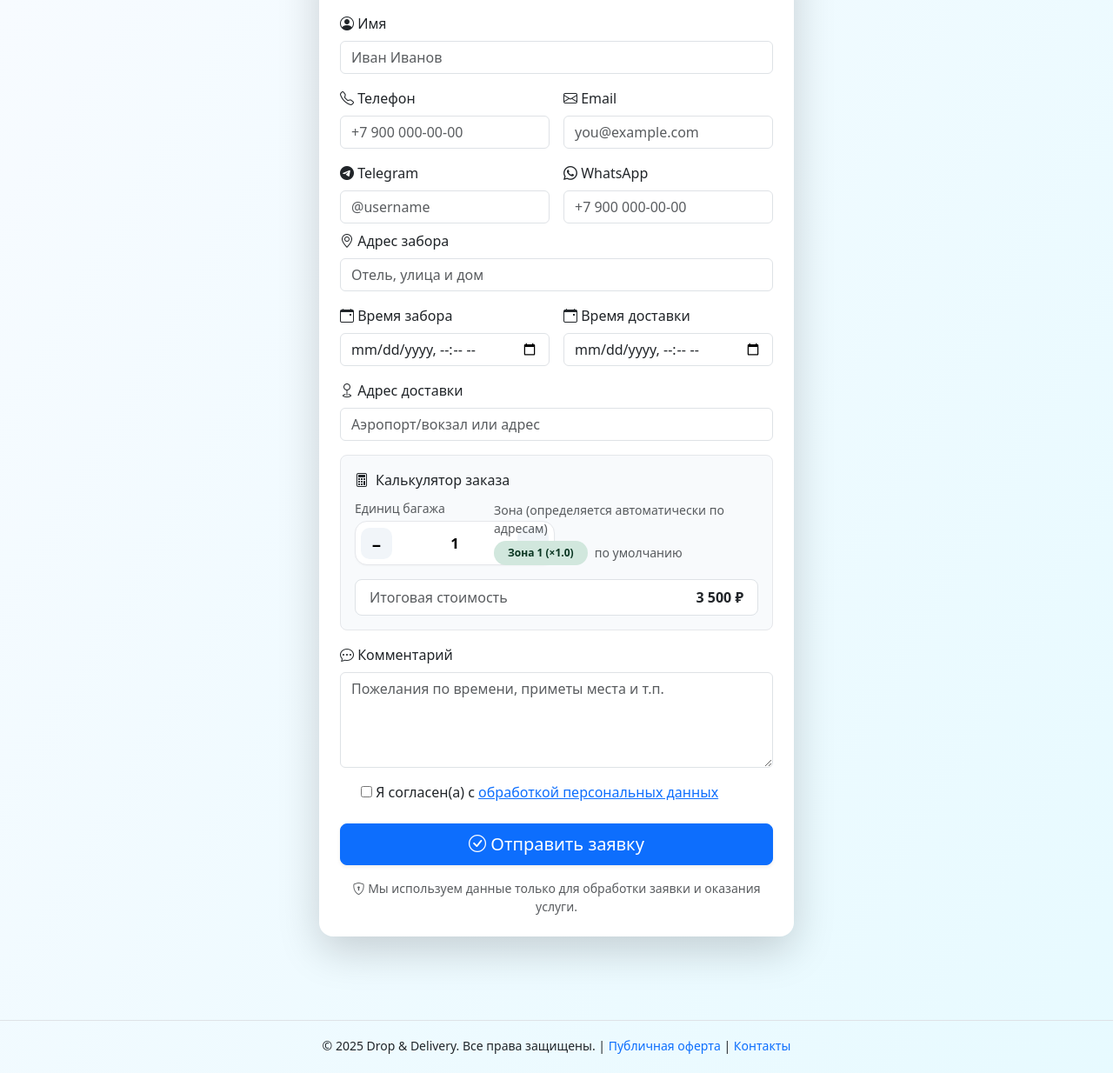
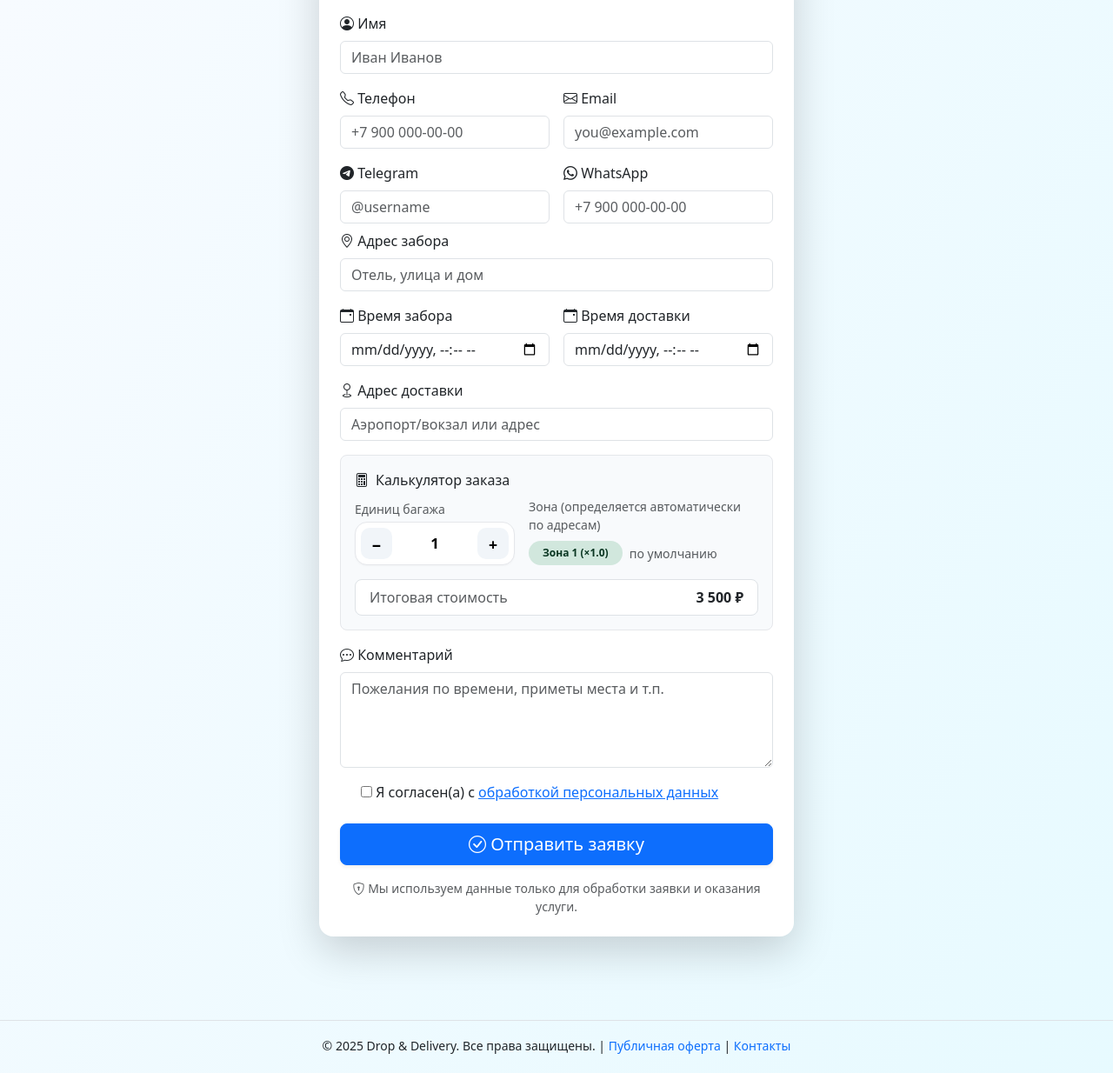
Before and after one commit to IsaevIvann/dd-project, a Django app: page /order/ in a window 1280 px wide. Shown: the part 199-1433 px from the top of the page at 87% size. Run offline with Django 5.2, Linux system fonts and the light colour scheme; some libraries are stand-ins or nearby versions.

Commit message:
order form +

```diff
--- a/src/core/templates/core/order_form.html
+++ b/src/core/templates/core/order_form.html
@@ -13,7 +13,7 @@
           {{ form.non_field_errors }}
 
           <div class="row g-3">
-            <!-- Контактные данные -->
+            <!-- Контакты -->
             <div class="col-12">
               <label for="id_name" class="form-label"><i class="bi bi-person-circle"></i> Имя</label>
               {{ form.name|add_class:"form-control"|attr:"placeholder:Иван Иванов" }}
@@ -53,13 +53,13 @@
 
             <div class="col-12 col-md-6">
               <label for="id_pickup_time" class="form-label"><i class="bi bi-calendar-event"></i> Время забора</label>
-              {{ form.pickup_time|add_class:"form-control"|attr:"placeholder:2025-08-11 10:00"|attr:"id:id_pickup_time" }}
+              {{ form.pickup_time|add_class:"form-control"|attr:"placeholder:дата/время"|attr:"id:id_pickup_time" }}
               {{ form.pickup_time.errors }}
             </div>
 
             <div class="col-12 col-md-6">
               <label for="id_delivery_time" class="form-label"><i class="bi bi-calendar-event"></i> Время доставки</label>
-              {{ form.delivery_time|add_class:"form-control"|attr:"placeholder:2025-08-11 18:00"|attr:"id:id_delivery_time" }}
+              {{ form.delivery_time|add_class:"form-control"|attr:"placeholder:дата/время"|attr:"id:id_delivery_time" }}
               {{ form.delivery_time.errors }}
             </div>
 
@@ -77,16 +77,18 @@
             </div>
             {% endif %}
 
-            <!-- Калькулятор заказа -->
+            <!-- Калькулятор -->
             <div class="col-12">
               <div class="dd-calc card border-0 rounded-3 p-3" style="background:#f8fafc;border:1px solid #e5e7eb!important">
                 <div class="d-flex align-items-center mb-2">
                   <i class="bi bi-calculator me-2"></i>
                   <strong class="h6 mb-0">Калькулятор заказа</strong>
                 </div>
-                <div class="row g-3 align-items-end">
-                  <!-- узкая колонка с количеством -->
-                  <div class="col-12 col-md-4">
+
+                <!-- на md+: 2 колонки, чтобы ничего не наезжало -->
+                <div class="row g-3 align-items-center">
+                  <!-- узкая колонка для степпера -->
+                  <div class="col-12 col-md-5">
                     <label class="form-label text-muted small mb-1">Единиц багажа</label>
                     <div class="qty">
                       <button class="qty-btn" type="button" id="itemsMinus" aria-label="Уменьшить">−</button>
@@ -95,17 +97,16 @@
                     </div>
                   </div>
 
-                  <!-- шире колонка с зоной -->
-                  <div class="col-12 col-md-8">
-                    <label class="form-label text-muted small mb-1">Зона (определяется автоматически по адресам)</label>
-                    <div class="d-flex align-items-center gap-2">
+                  <!-- широкая колонка для зоны -->
+                  <div class="col-12 col-md-7">
+                    <label class="form-label text-muted small mb-1 mb-md-2">Зона (определяется автоматически по адресам)</label>
+                    <div class="d-flex align-items-center gap-2 flex-wrap">
                       <span id="zonePill" class="badge rounded-pill bg-success-subtle text-success-emphasis px-3 py-2">Зона 1 (×1.0)</span>
                       <span class="text-muted small" id="zoneNote">по умолчанию</span>
                     </div>
                     <input type="hidden" name="zone_coef" id="zone_coef" value="1.0">
                   </div>
 
-                  <!-- итог -->
                   <div class="col-12">
                     <div class="d-flex justify-content-between align-items-center border rounded-3 px-3 py-2 bg-white">
                       <div class="text-muted">Итоговая стоимость</div>
@@ -125,7 +126,7 @@
             </div>
           </div>
 
-          <!-- Согласие на ПДн -->
+          <!-- ПДн -->
           <div class="mt-3">
             <div class="form-check mt-3">
               {{ form.consent_pdn.errors }}
@@ -155,19 +156,19 @@
 </div>
 
 <style>
-  /* аккуратный степпер */
+  /* аккуратный степпер, фикс-ширина, чтобы не ломал сетку */
   .dd-calc .qty{
     display:flex; align-items:center; gap:8px;
-    width: 230px; background:#fff; border:1px solid #e5e7eb;
+    width: 240px; max-width:100%;
+    background:#fff; border:1px solid #e5e7eb;
     border-radius:14px; padding:6px; box-shadow:0 1px 2px rgba(0,0,0,.03);
   }
   .dd-calc .qty input{
     border:0; text-align:center; flex:1 1 auto; font-weight:600; font-size:1.05rem;
     padding:.35rem 0; background:transparent; outline:none;
-    /* убираем браузерные стрелки */
   }
   .dd-calc .qty input::-webkit-outer-spin-button,
-  .dd-calc .qty input::-webkit-inner-spin-button{ -webkit-appearance: none; margin: 0; }
+  .dd-calc .qty input::-webkit-inner-spin-button{ -webkit-appearance:none; margin:0; }
   .dd-calc .qty input[type=number]{ -moz-appearance:textfield; }
   .dd-calc .qty .qty-btn{
     border:0; background:#f1f5f9; width:36px; height:36px; line-height:36px;
@@ -177,117 +178,100 @@
 </style>
 
 <script>
-  /* ======== Тарифы/калькулятор (как раньше) ======== */
+  /* ===== расчёт ===== */
   function calcOrderTotal(items, storageDays, zoneK){
     items = Math.max(1, parseInt(items || 1, 10));
     storageDays = Math.max(0, parseInt(storageDays || 0, 10));
     zoneK = parseFloat(zoneK || '1.0');
-
-    // Тарифы: 1–3: 3500; 4–6: 4000; 7+: 4500 + 500 за каждую сверх 7‑й
+    // 1–3: 3500; 4–6: 4000; 7+: 4500 + 500 за каждую сверх 7‑й
     let base = 3500;
     if (items >= 4 && items <= 6) base = 4000;
     else if (items >= 7) base = 4500 + (items - 7) * 500;
-
     const baseWithZone = Math.round(base * zoneK);
-    const storageCost  = storageDays * 500;
+    const storageCost  = storageDays * 500; // 1-е сутки бесплатно учитывается отдельно
     return baseWithZone + storageCost;
   }
 
-  function parseDT(v){ const d = new Date(v); return isNaN(d.getTime()) ? null : d; }
+  function parseDT(v){ const d=new Date(v); return isNaN(d.getTime())?null:d; }
 
   function getChargeableStorageDays(){
-    const p = parseDT(document.getElementById('id_pickup_time')?.value);
-    const d = parseDT(document.getElementById('id_delivery_time')?.value);
-    if (!p || !d) return 0;
-    const ms = d - p;
-    if (ms <= 0) return 0;
-    const daysTotal = Math.floor(ms / (1000*60*60*24)) + 1; // включая первый день
-    return Math.max(0, daysTotal - 1); // 1-е сутки бесплатно
+    const p=parseDT(document.getElementById('id_pickup_time')?.value);
+    const d=parseDT(document.getElementById('id_delivery_time')?.value);
+    if(!p||!d) return 0;
+    const ms=d-p; if(ms<=0) return 0;
+    const daysTotal=Math.floor(ms/(1000*60*60*24))+1; // включая 1-й день
+    return Math.max(0, daysTotal-1); // 1-е сутки бесплатно
   }
 
   function updateOrderTotal(){
-    const itemsInp = document.getElementById('order-items');
-    const zoneCoef = parseFloat(document.getElementById('zone_coef').value || '1.0');
-    const storageDays = getChargeableStorageDays();
-    const total = calcOrderTotal(itemsInp.value, storageDays, zoneCoef);
-    document.getElementById('order-total').textContent = total.toLocaleString('ru-RU') + ' ₽';
-    document.getElementById('estimated_cost').value = total;
-
-    const formItems = document.getElementById('id_items_count');
-    if (formItems) formItems.value = itemsInp.value;
+    const itemsInp=document.getElementById('order-items');
+    const zoneCoef=parseFloat(document.getElementById('zone_coef').value||'1.0');
+    const storageDays=getChargeableStorageDays();
+    const total=calcOrderTotal(itemsInp.value, storageDays, zoneCoef);
+    document.getElementById('order-total').textContent=total.toLocaleString('ru-RU')+' ₽';
+    document.getElementById('estimated_cost').value=total;
+    const formItems=document.getElementById('id_items_count');
+    if(formItems) formItems.value=itemsInp.value;
   }
 
-  // Степперы
+  // степпер
   (function(){
-    const itemsInput = document.getElementById('order-items');
-    document.getElementById('itemsMinus').addEventListener('click', ()=>{
-      itemsInput.value = Math.max(1, (parseInt(itemsInput.value||'1',10)-1));
-      updateOrderTotal();
+    const itemsInput=document.getElementById('order-items');
+    document.getElementById('itemsMinus').addEventListener('click',()=>{
+      itemsInput.value=Math.max(1,(parseInt(itemsInput.value||'1',10)-1)); updateOrderTotal();
     });
-    document.getElementById('itemsPlus').addEventListener('click', ()=>{
-      itemsInput.value = Math.min(99, (parseInt(itemsInput.value||'1',10)+1));
-      updateOrderTotal();
+    document.getElementById('itemsPlus').addEventListener('click',()=>{
+      itemsInput.value=Math.min(99,(parseInt(itemsInput.value||'1',10)+1)); updateOrderTotal();
     });
-    itemsInput.addEventListener('input', updateOrderTotal);
-
-    // синхронизация с полем формы, если есть
-    const formItems = document.getElementById('id_items_count');
-    if (formItems){
-      if (formItems.value) itemsInput.value = formItems.value;
-      formItems.addEventListener('input', ()=>{ itemsInput.value = formItems.value || 1; updateOrderTotal(); });
+    itemsInput.addEventListener('input',updateOrderTotal);
+    const formItems=document.getElementById('id_items_count');
+    if(formItems){
+      if(formItems.value) itemsInput.value=formItems.value;
+      formItems.addEventListener('input',()=>{ itemsInput.value=formItems.value||1; updateOrderTotal(); });
     }
   })();
 
-  // Пересчёт по датам
+  // пересчёт по датам
   ['id_pickup_time','id_delivery_time'].forEach(id=>{
-    const el = document.getElementById(id);
-    if (el){ el.addEventListener('change', updateOrderTotal); el.addEventListener('input', updateOrderTotal); }
+    const el=document.getElementById(id);
+    if(el){ el.addEventListener('change',updateOrderTotal); el.addEventListener('input',updateOrderTotal); }
   });
 
-  /* ======== Автоопределение зоны без внешних API (эвристики) ======== */
+  /* ===== авто‑зона без API (эвристика) ===== */
   (function(){
-    const airports = ["шереметьево","домодедово","внуково","жуковский","svo","dme","vko","zia"];
-    const rails = ["белорусск","курск","ленинградск","киевск","казанск","павелецк","рижск","савёлов","савелов","ярославск","вокзал","ржд"];
-    const moscowHints = ["москва","г. москва","москве","мск","мкад","цао","сао","свао","вао","ювао","юао","юзао","зао","сзао","троицкий","новомоск"];
-    const moCities = ["балашиха","химки","одинцово","красногорск","мытищи","люберцы","подольск","королёв","королев","видное","долгопрудный","реутов","электросталь","домодедово","лобня","серпухов","орехово-зуево","ногинск","щёлково","щелково","клин","пушкино","ивантеевка","коломна","наро-фоминск","жуковский","раменское","егорьевск","воскресенск","фрязино","дедовск","бронницы","лыткарино","зеленоград","дубна","томилино","нахабино","сергиев посад","лесной городок"];
-
-    const hasAny = (q,arr)=>arr.some(s=>q.includes(s));
-
+    const airports=["шереметьево","домодедово","внуково","жуковский","svo","dme","vko","zia"];
+    const rails=["белорусск","курск","ленинградск","киевск","казанск","павелецк","рижск","савёлов","савелов","ярославск","вокзал","ржд"];
+    const moscowHints=["москва","г. москва","москве","мск","мкад","цао","сао","свао","вао","ювао","юао","юзао","зао","сзао","троицкий","новомоск"];
+    const moCities=["балашиха","химки","одинцово","красногорск","мытищи","люберцы","подольск","королёв","королев","видное","долгопрудный","реутов","электросталь","домодедово","лобня","серпухов","орехово-зуево","ногинск","щёлково","щелково","клин","пушкино","ивантеевка","коломна","наро-фоминск","жуковский","раменское","егорьевск","воскресенск","фрязино","дедовск","бронницы","лыткарино","зеленоград","дубна","томилино","нахабино","сергиев посад","лесной городок"];
+    const hasAny=(q,arr)=>arr.some(s=>q.includes(s));
     function detectZoneHeuristic(a1,a2){
-      const q = ((a1||'')+' '+(a2||'')).toLowerCase();
-      if (hasAny(q, airports) || hasAny(q, rails)) return { val:"1.0", note:"аэропорт/вокзал" };
-      if (hasAny(q, moscowHints)) return { val:"1.0", note:"по строке адреса (Москва)" };
-      if (hasAny(q, moCities) || /\bобл(асть)?\b/.test(q)) return { val:"1.5", note:"по строке адреса (МО)" };
-      if (/московск(ая|ой) область|за мкад|обл\./.test(q)) return { val:"1.5", note:"эвристика (МО)" };
-      if (/москва|центр|кольц/.test(q)) return { val:"1.0", note:"эвристика (Москва)" };
-      return { val:"1.0", note:"по умолчанию" };
+      const q=((a1||'')+' '+(a2||'')).toLowerCase();
+      if(hasAny(q,airports)||hasAny(q,rails)) return {val:"1.0",note:"аэропорт/вокзал"};
+      if(hasAny(q,moscowHints)) return {val:"1.0",note:"по строке адреса (Москва)"};
+      if(hasAny(q,moCities)||/\bобл(асть)?\b/.test(q)) return {val:"1.5",note:"по строке адреса (МО)"};
+      if(/московск(ая|ой) область|за мкад|обл\./.test(q)) return {val:"1.5",note:"эвристика (МО)"};
+      if(/москва|центр|кольц/.test(q)) return {val:"1.0",note:"эвристика (Москва)"};
+      return {val:"1.0",note:"по умолчанию"};
     }
-
-    function renderZone(val, note){
-      const pill = document.getElementById('zonePill');
-      const coefInput = document.getElementById('zone_coef');
-      const noteEl = document.getElementById('zoneNote');
-      if (val==='1.0'){ pill.textContent='Зона 1 (×1.0)'; pill.className='badge rounded-pill bg-success-subtle text-success-emphasis px-3 py-2'; }
-      else { pill.textContent='Зона 1.5 (×1.5)'; pill.className='badge rounded-pill bg-warning-subtle text-warning-emphasis px-3 py-2'; }
-      coefInput.value = val; noteEl.textContent = note || 'по адресам';
-      updateOrderTotal();
+    function renderZone(val,note){
+      const pill=document.getElementById('zonePill');
+      const coef=document.getElementById('zone_coef');
+      const noteEl=document.getElementById('zoneNote');
+      if(val==='1.0'){ pill.textContent='Зона 1 (×1.0)'; pill.className='badge rounded-pill bg-success-subtle text-success-emphasis px-3 py-2'; }
+      else{ pill.textContent='Зона 1.5 (×1.5)'; pill.className='badge rounded-pill bg-warning-subtle text-warning-emphasis px-3 py-2'; }
+      coef.value=val; noteEl.textContent=note||'по адресам'; updateOrderTotal();
     }
-
     function detectZone(){
       const a1=document.getElementById('id_pickup_address')?.value||'';
       const a2=document.getElementById('id_delivery_address')?.value||'';
-      const r=detectZoneHeuristic(a1,a2);
-      renderZone(r.val,r.note);
+      const r=detectZoneHeuristic(a1,a2); renderZone(r.val,r.note);
     }
-
     let t=null;
     function debounced(){ clearTimeout(t); t=setTimeout(detectZone,350); }
-
     ['id_pickup_address','id_delivery_address'].forEach(id=>{
       const el=document.getElementById(id);
-      if (el){ el.addEventListener('input',debounced); el.addEventListener('change',detectZone); }
+      if(el){ el.addEventListener('input',debounced); el.addEventListener('change',detectZone); }
     });
-
     detectZone();
   })();
 
```
